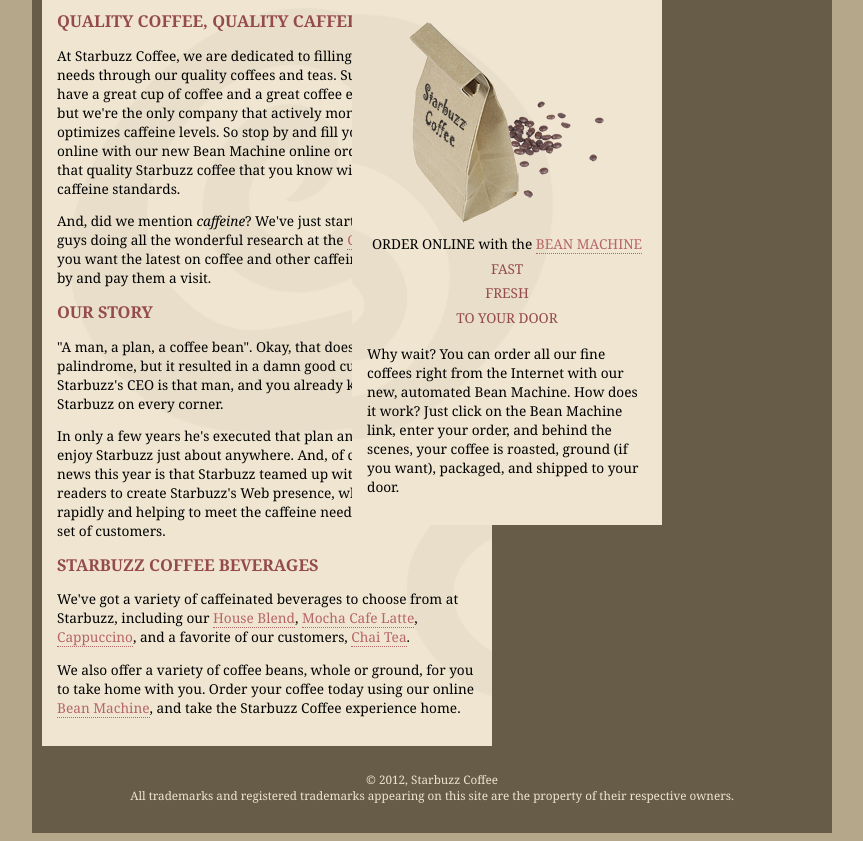
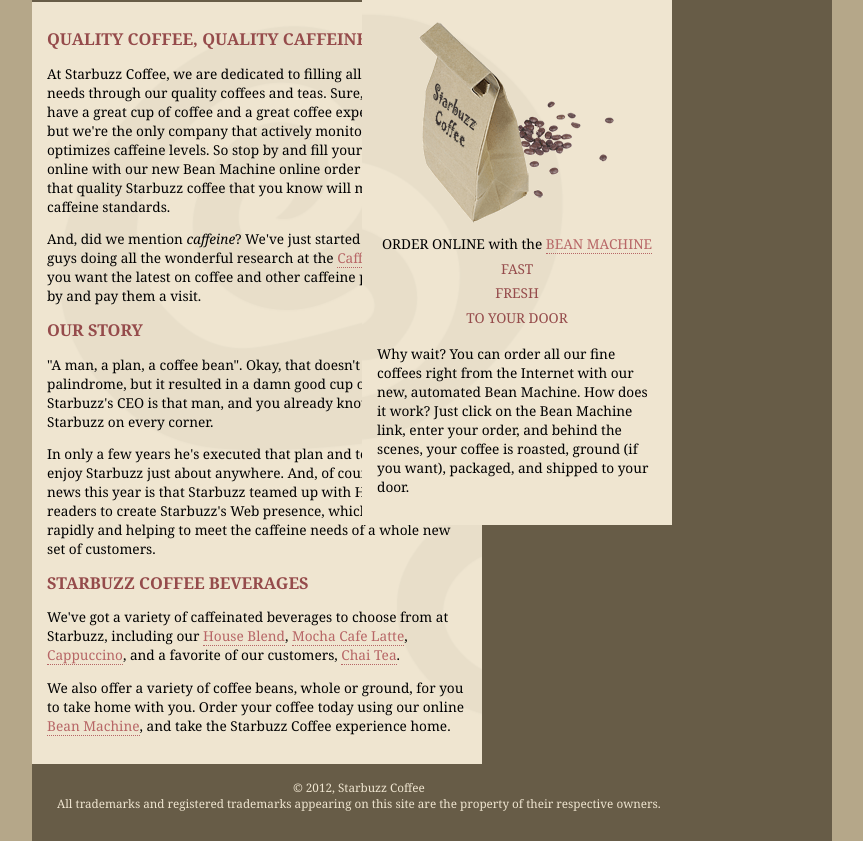
Before and after one commit to qqwzb/starbuzz, a plain HTML site: page index.html in a window 1280 px wide. Shown: the part 149-990 px from the top of the page, without its empty margins (208-1071 px from the left). Drawn offline with Linux system fonts and the light colour scheme.

Commit message:
我更新了这文件

```diff
--- a/index.html
+++ b/index.html
@@ -11,6 +11,8 @@
     <div id="header">
       <img src="images/header.gif" alt="Starbuzz Coffee header image">
     </div>
+    <div id>="tablecontainer">
+      <div id="tablerow">
     <div id="main">
       <h1>QUALITY COFFEE, QUALITY CAFFEINE</h1>
       <p>
@@ -86,5 +88,6 @@
       this site are the property of their respective owners.
     </div>
     </div>
-  </body>
+    </div>
+    </body>
 </html>
--- a/starbuzz.css
+++ b/starbuzz.css
@@ -12,23 +12,25 @@ body {
 }
 
 #main {
+  display: table-cell;
   background:       #efe5d0 url(images/background.gif) top left;
   font-size:        105%;
   padding:          15px;
-  margin:           0px 330px 10px 10px;
   width:            420px;
   float:            left;
+  vertical-align: top;
 }
 
 #sidebar {
+  display: table-cell;
   background:       #efe5d0 url(images/background.gif) bottom right;
   font-size:        105%;
   padding:          15px;
-  margin:           0px 10px 10px 470px;
   position:         absolute;
   top:              140px;
   right:            400px;
   width:            280px;
+  vertical-align:   top;
 }
 
 #footer {
@@ -36,7 +38,7 @@ body {
   color:            #efe5d0;
   text-align:       center;
   padding:          15px;
-  margin:           10px;
+  margin:           0px 10px 10px 10px;
   font-size:        90%;
   clear:            left;
 }
@@ -71,3 +73,11 @@ a:visited {
   margin-left:      auto;
   margin-right:     auto;
 }
+div#tablecontainer {
+  display: table;
+  border-spacing: 10px;
+
+}
+div#tablerow {
+  display: table-row;
+}
```
